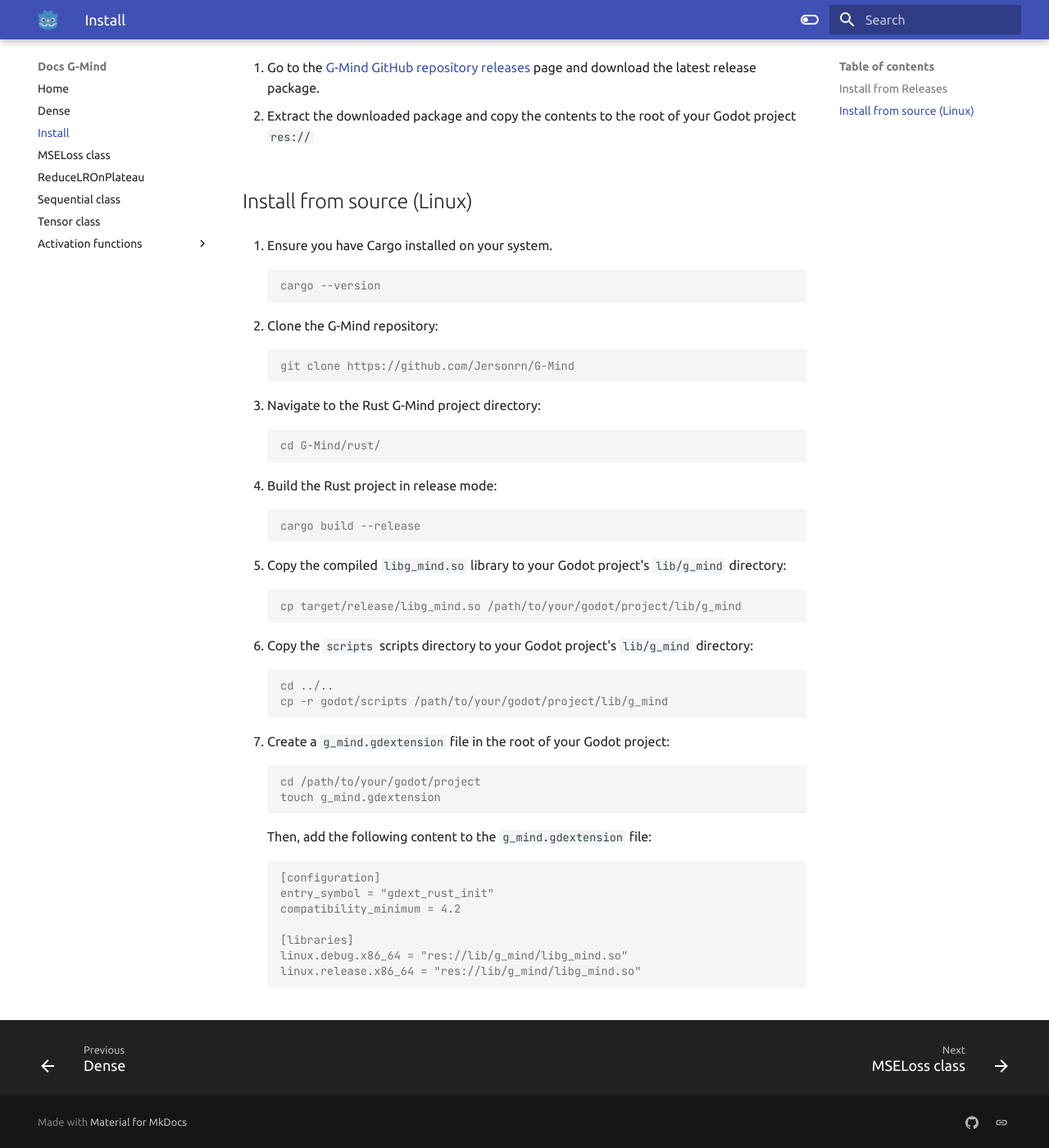
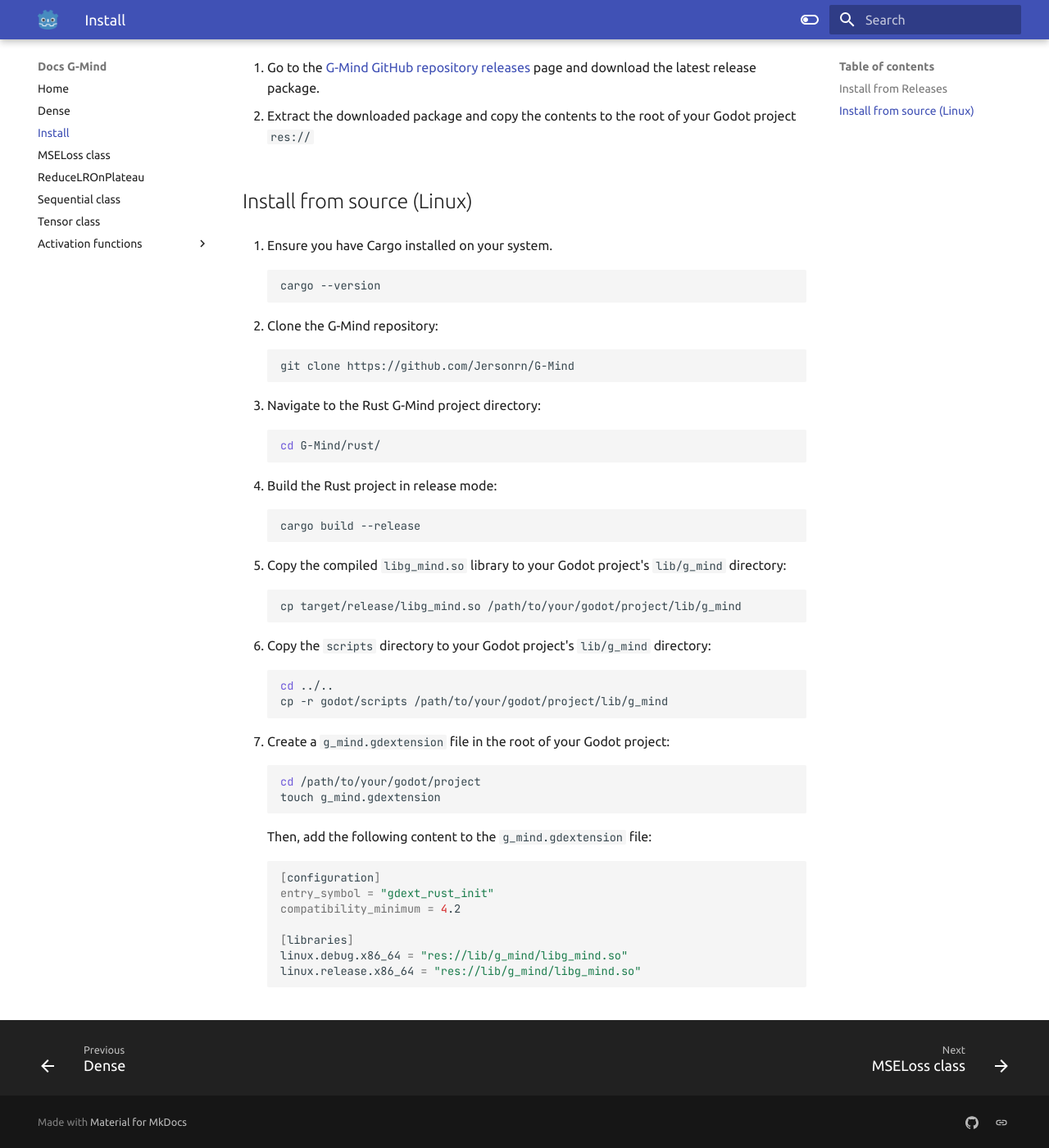
Before and after one commit to Jersonrn/docs-g_mind, an MkDocs documentation site: the page built from docs/install.md, in a window 1280 px wide and 1400 px high, scrolled down 169 px. Shown: the whole window at 82% size. Built offline with MkDocs 1.6.1 and Material for MkDocs 9.7.7, drawn with Linux system fonts in a browser that asks for light colours.

Commit message:
console renamed to bash

````diff
--- a/docs/install.md
+++ b/docs/install.md
@@ -14,13 +14,13 @@
 
 1. Ensure you have Cargo installed on your system.
 
-    ```console
+    ```bash
     cargo --version
     ```
 
 2. Clone the G-Mind repository:
 
-    ```console
+    ```bash
     git clone https://github.com/Jersonrn/G-Mind
 
     ```
@@ -28,27 +28,27 @@
 
 3. Navigate to the Rust G-Mind project directory:
 
-    ```console
+    ```bash
     cd G-Mind/rust/
     ```
 
 
 4. Build the Rust project in release mode:
 
-    ```console
+    ```bash
     cargo build --release
     ```
 
 
 5. Copy the compiled `libg_mind.so` library to your Godot project's `lib/g_mind` directory:
 
-    ```console
+    ```bash
     cp target/release/libg_mind.so /path/to/your/godot/project/lib/g_mind
     ```
 
-6. Copy the `scripts` scripts directory to your Godot project's `lib/g_mind` directory:
+6. Copy the `scripts` directory to your Godot project's `lib/g_mind` directory:
 
-    ```console
+    ```bash
     cd ../..
     cp -r godot/scripts /path/to/your/godot/project/lib/g_mind
     ```
@@ -56,12 +56,12 @@
 
 7. Create a `g_mind.gdextension` file in the root of your Godot project:
 
-    ```console
+    ```bash
     cd /path/to/your/godot/project
     touch g_mind.gdextension
     ```
     Then, add the following content to the `g_mind.gdextension` file:
-    ```console
+    ```bash
     [configuration]
     entry_symbol = "gdext_rust_init"
     compatibility_minimum = 4.2
````
